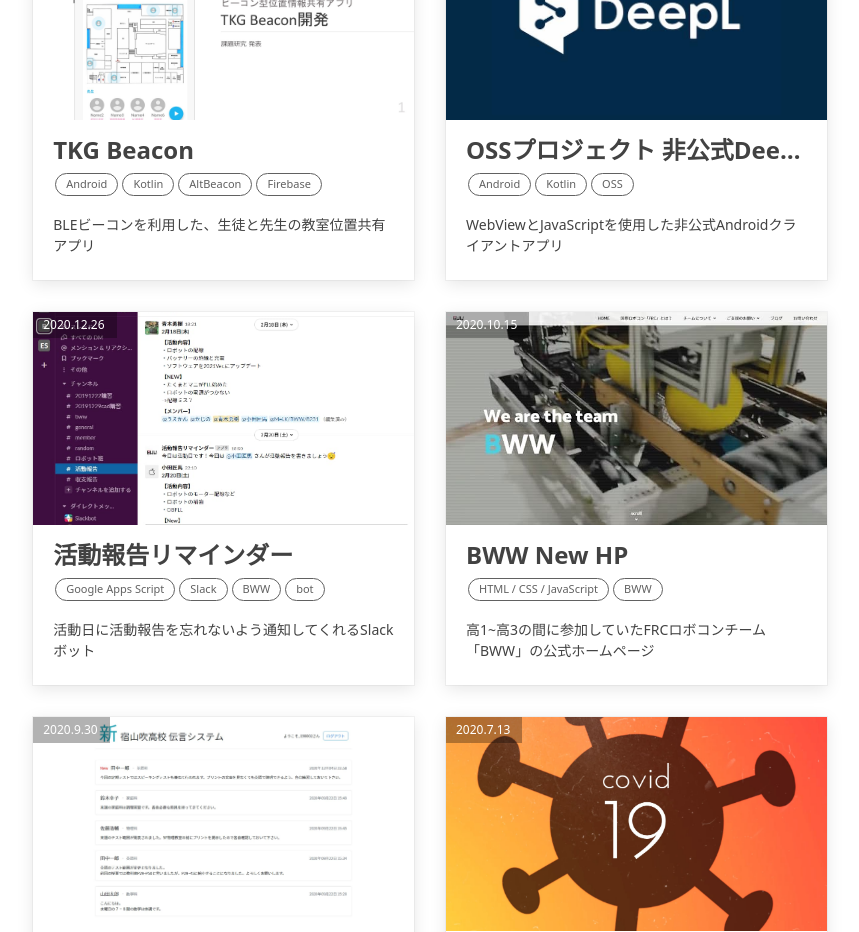
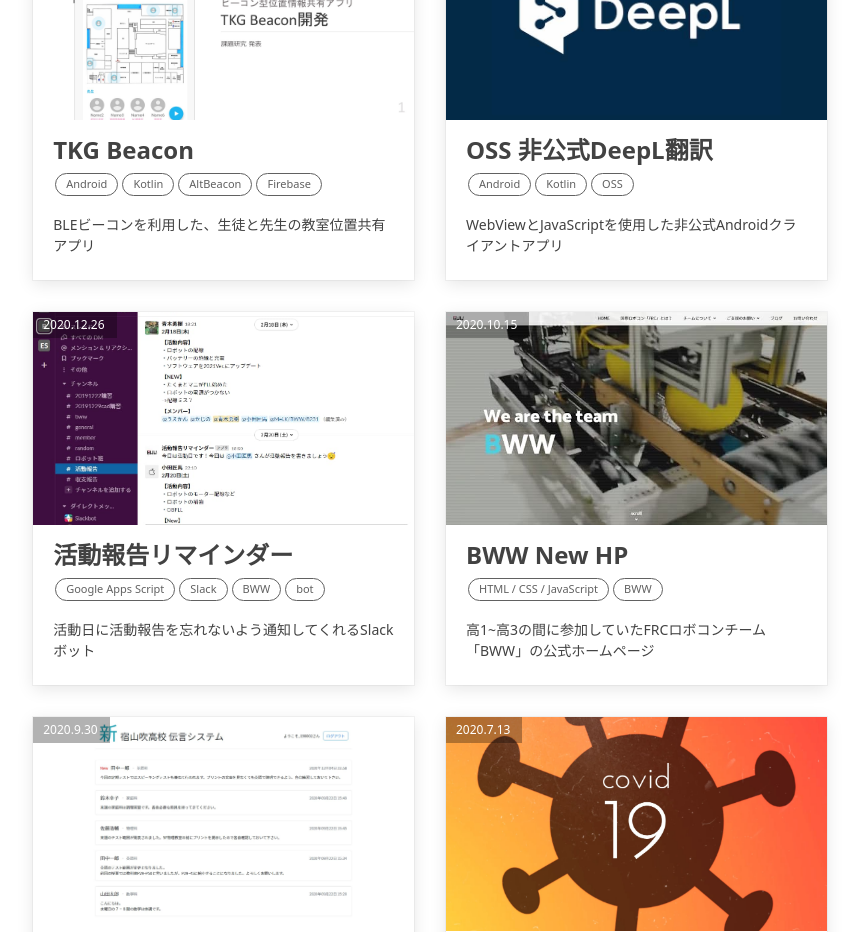
Before and after one commit to sakusaku3939/my-page, a Next.js app: page /posts in a window 1280 px wide. Shown: the part 1860-2792 px from the top of the page, without its empty margins (46-905 px from the left). Built offline with nearby package versions, Linux system fonts and the light colour scheme.

Commit message:
Update title

```diff
--- a/posts/deepl-android.md
+++ b/posts/deepl-android.md
@@ -1,5 +1,5 @@
 ---
-title: OSSプロジェクト 非公式DeepL翻訳
+title: OSS 非公式DeepL翻訳
 tag: Android, Kotlin, OSS
 overview: WebViewとJavaScriptを使用した非公式Androidクライアントアプリ
 date: 2021.1.1
--- a/src/components/organism/PostsList/PostsList.tsx
+++ b/src/components/organism/PostsList/PostsList.tsx
@@ -29,7 +29,7 @@ const PostsList = () => {
             <Post date="2021.1.1"
                   imageUrl="/posts/deepl-android/thumbnail.jpg"
                   href="/posts/deepl-android"
-                  title="OSSプロジェクト 非公式DeepL翻訳"
+                  title="OSS 非公式DeepL翻訳"
                   tag={["Android", "Kotlin", "OSS"]}
                   overview="WebViewとJavaScriptを使用した非公式Androidクライアントアプリ" />
           </div>
```
